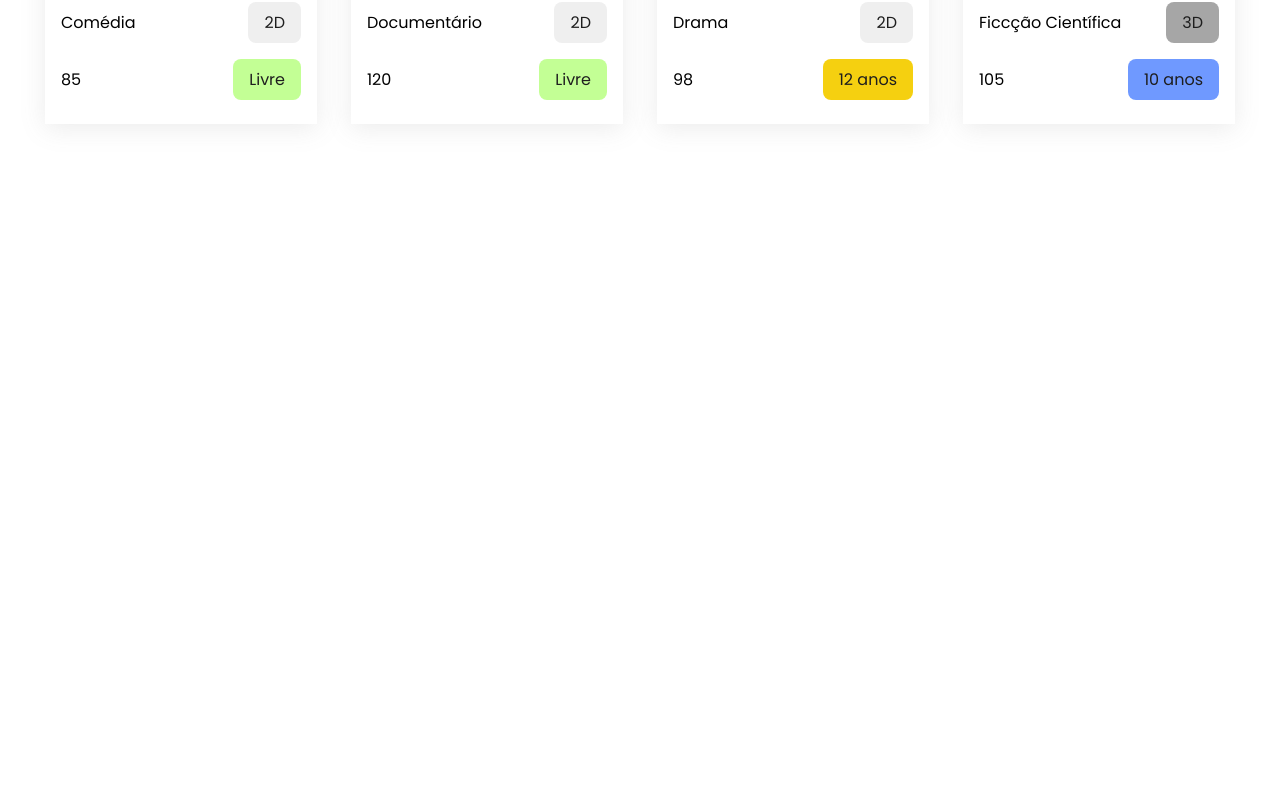
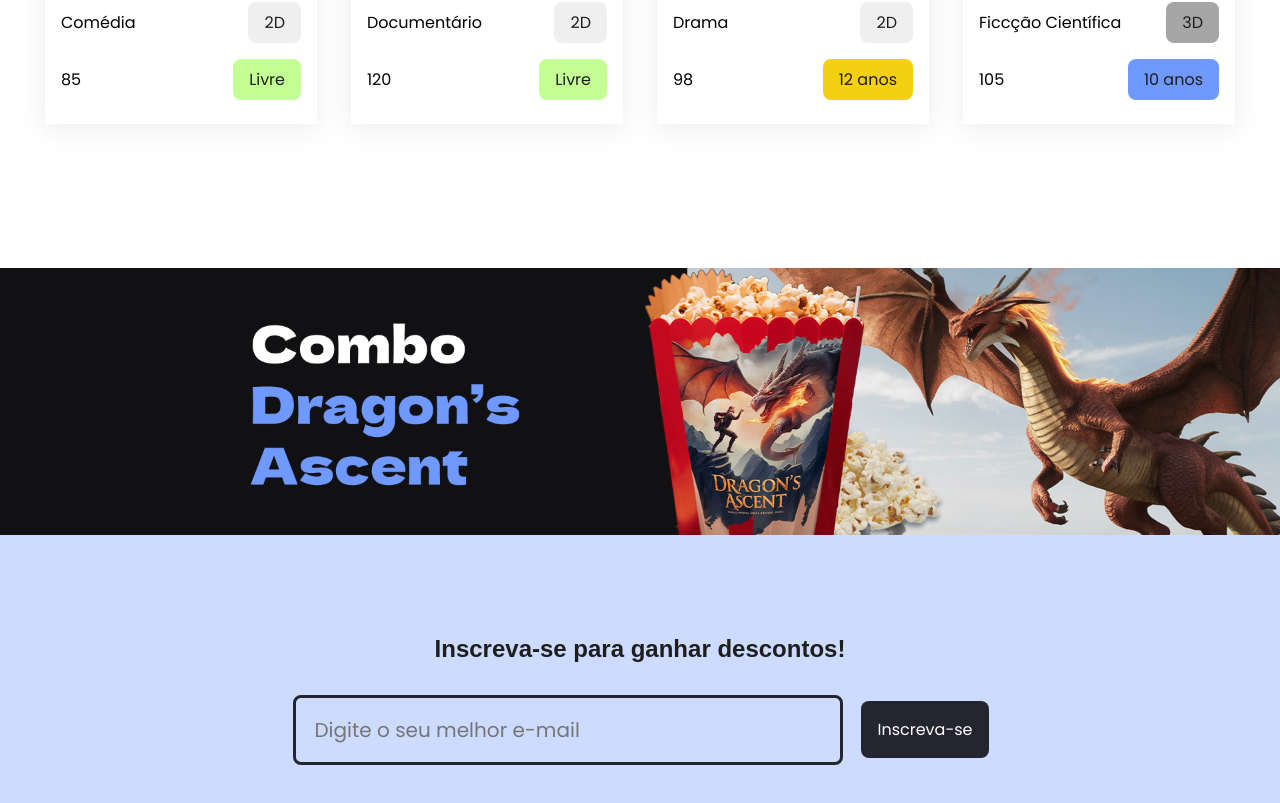
Before and after one commit to tairadev/alura-react-com-typescript, a React (Vite) app in the folder luz-e-cena/: page / in a window 1280 px wide. Shown: the part 1893-2696 px from the top of the page. Before the commit the page ends 2161 px from the top, so only its background shows below. Built offline with nearby package versions, Linux system fonts and the light colour scheme; data requests are answered from the project's data file; a web font is replaced by a local one.

Commit message:
seção de newsletter

```diff
--- a/luz-e-cena/src/App.tsx
+++ b/luz-e-cena/src/App.tsx
@@ -1,6 +1,7 @@
 import Banner from "./components/Banner"
 import Header from "./components/Header"
 import MovieSection from "./components/MovieSection"
+import NewsLetter from "./components/Newsletter"
 
 function App() {
   return (
@@ -8,6 +9,8 @@
       <Header />
       <Banner src="./banner.jpg" alt="Banner" />
       <MovieSection />
+      <Banner src="./combo.png" alt="Combo" />
+      <NewsLetter />
     </>
   )
 }
--- /dev/null
+++ b/luz-e-cena/src/components/Newsletter/Newsletter.module.css
@@ -0,0 +1,25 @@
+.newsletter {
+  background-color: var(--azul-claro);
+  padding: var(--padding-xxl) 0;
+}
+
+.form {
+  display: flex;
+  align-items: center;
+  justify-content: center;
+  gap: var(--gap-s);
+}
+
+.titulo {
+  color: var(--preto);
+  font-family: var(--fonte-titulo);
+  font-size: var(--font-size-l);
+  text-align: center;
+  margin-bottom: var(--margin-l);
+}
+
+.error {
+  color: #e63946;
+  font-size: var(--font-size-s);
+  margin-top: var(--margin-s);
+}
--- /dev/null
+++ b/luz-e-cena/src/components/Newsletter/index.tsx
@@ -0,0 +1,20 @@
+import Button from "../Button"
+import Fieldset from "../Fieldset"
+import InputText from "../InputText"
+import styles from "./Newsletter.module.css"
+
+const NewsLetter = () => {
+  return (
+    <section className={styles.newsletter}>
+      <h2 className={styles.titulo}>Inscreva-se para ganhar descontos!</h2>
+      <form className={styles.form}>
+        <Fieldset>
+          <InputText placeholder="Digite o seu melhor e-mail" />
+        </Fieldset>
+        <Button type="submit" variant="default">Inscreva-se</Button>
+      </form>
+    </section>
+  )
+}
+
+export default NewsLetter
```
Also changed, not shown: luz-e-cena/public/combo.png (added).
